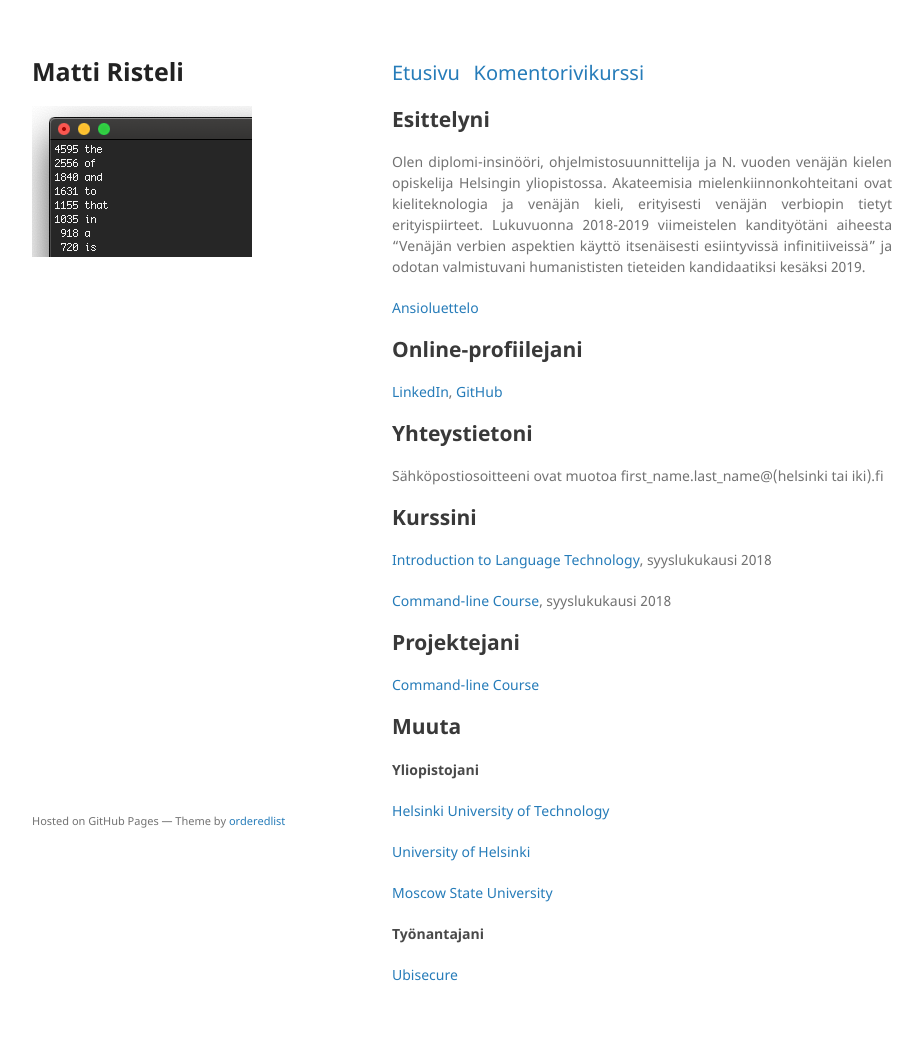
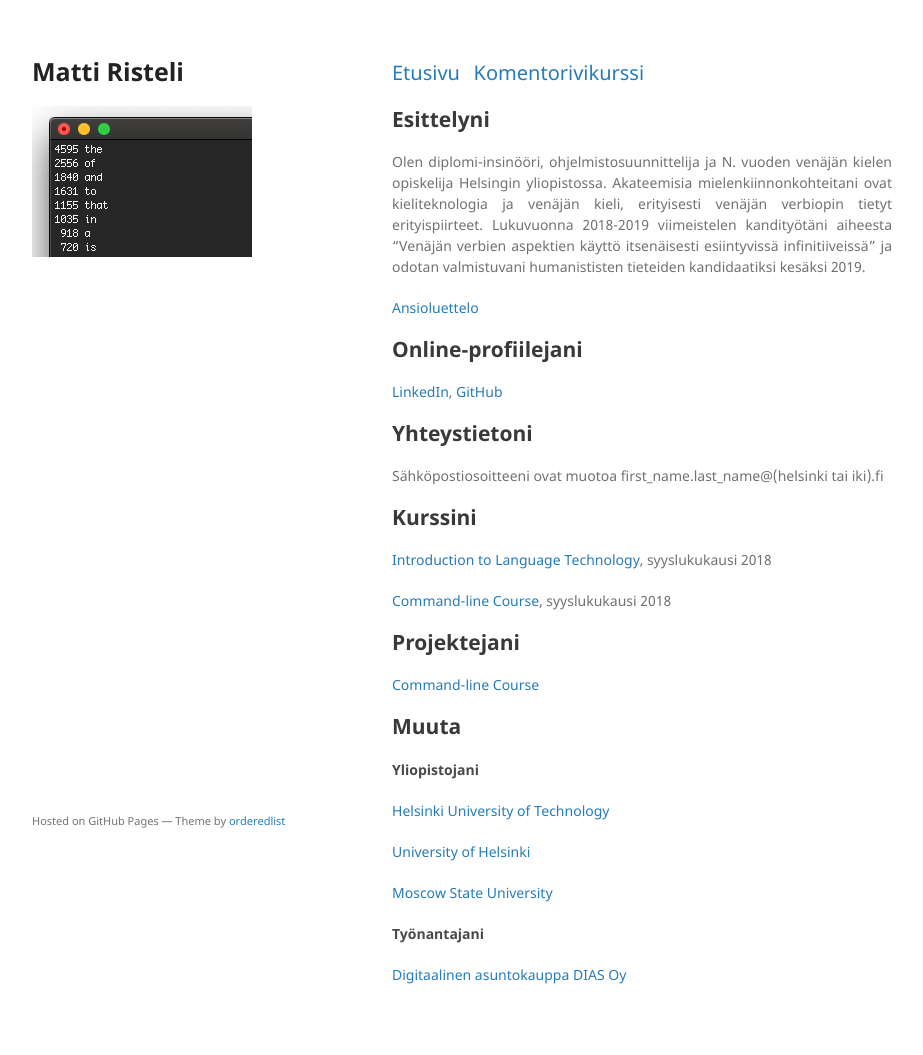
Before and after one commit to mristeli/mristeli.github.io, a Jekyll site: the page built from index.md, in a window 1280 px wide. Shown: the whole page, without its empty margins (178-1101 px from the left). Built offline with Jekyll 4.4.1, drawn with Linux system fonts in a browser that asks for light colours; our own code applies the rules of GitHub Pages for plain Markdown files.

Commit message:
Update index.md
Update employer link

```diff
--- a/index.md
+++ b/index.md
@@ -38,4 +38,4 @@ Sähköpostiosoitteeni ovat muotoa first_name.last_name@\(helsinki tai iki\)\.fi
 
 #### Työnantajani
 
-[Ubisecure](https://www.ubisecure.com)
+[Digitaalinen asuntokauppa DIAS Oy](https://dias.fi)
```
